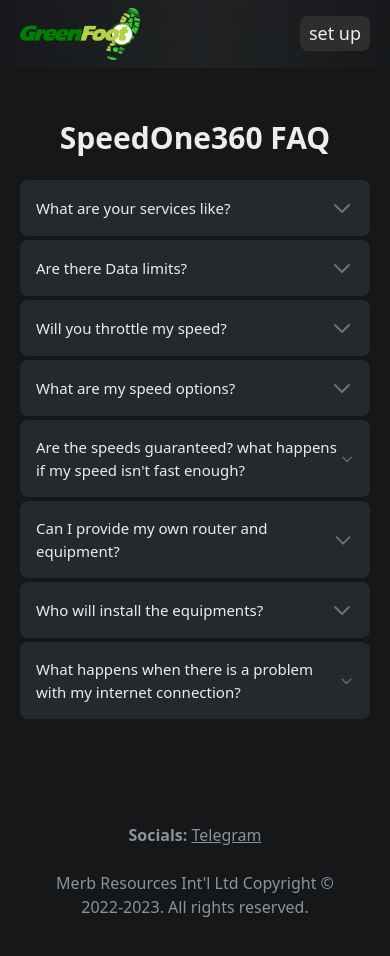
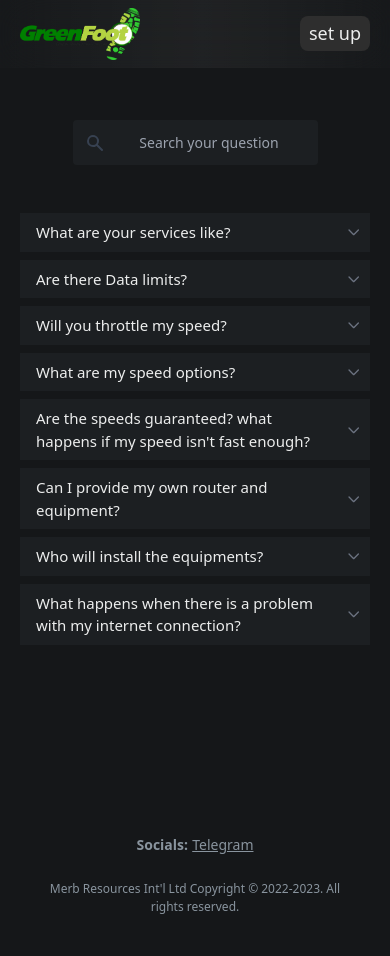
Before and after one commit to jonathan-ikpen/speedOne360, a React (Vite) app: page /faq in a window 390 px wide. Shown: the top 956 px of the page. Built offline with nearby package versions, Linux system fonts and the light colour scheme.

Commit message:
feat: add preloader

```diff
--- a/src/App.jsx
+++ b/src/App.jsx
@@ -1,4 +1,4 @@
-import { React, useState } from "react";
+import { React, useState, useEffect } from "react";
 import {
   createBrowserRouter,
   RouterProvider,
@@ -12,14 +12,31 @@
 import Faq from "./pages/faq.jsx";
 import Register from "./pages/register.jsx";
 import Service from "./service.jsx";
+import SpeedTest from "./pages/speed.jsx";
 
 const Layout = () => {
   // const [showLogin, setshowLogin] = useState(true);
+  const [isLoading, setIsLoading] = useState(true);
+
+  useEffect(() => {
+    setTimeout(() => {
+      setIsLoading(false);
+    }, 1000);
+  }, []);
+
   return (
     <>
-      <Header showLogin={true} />
-      <Outlet />
-      <Footer />
+      {isLoading ? (
+        <SpeedTest targetSpeed={100} />
+      ) : (
+        <div className="flex flex-col min-h-screen">
+          <Header showLogin={true} />
+          <main className="flex-grow">
+            <Outlet />
+          </main>
+          <Footer />
+        </div>
+      )}
     </>
   );
 };
@@ -57,6 +74,10 @@
     path: "/register",
     element: <Registerlayout />,
   },
+  {
+    path: "/speed",
+    element: <SpeedTest />,
+  },
 
   // {
   //   path: "/register",
--- a/src/components/Buttons/buttons.jsx
+++ b/src/components/Buttons/buttons.jsx
@@ -1,4 +1,5 @@
 import "../../index.css";
+import { Link } from "react-router-dom";
 
 const HomeBtn = ({ url, name, new_class }) => {
   const default_class =
@@ -32,4 +33,15 @@
   );
 };
 
-export { HomeBtn, LoginBtn };
+const LinkedBtn = ({ url, name, new_class }) => {
+  const default_class =
+    "max-w-[280px] w-[100%] whitespace-nowrap border-solid border-[1px] text-[18px] text-white font-medium font-rubik tracking-[.02em] leading-7 rounded-[8px] py-[16px] px-[31px] ";
+
+  return (
+    <Link className={default_class + new_class} to={url}>
+      {name}
+    </Link>
+  );
+};
+
+export { HomeBtn, LoginBtn, LinkedBtn };
--- a/src/components/Footer/footer.jsx
+++ b/src/components/Footer/footer.jsx
@@ -2,17 +2,17 @@
   return (
     <footer className="mt-20 mx-auto p-6 pb-12 w-full flex flex-col justify-center items-center text-[16px] text-[#89949e] max-w-[400px]">
       <div>
-        <span className="font-bold">Socials:</span>{" "}
+        <span className="font-bold text-[14px]">Socials:</span>{" "}
         <a
           href="https://t.me/SpeedOne360"
-          className="underline hover:no-underline"
+          className="underline hover:no-underline text-[14px]"
           target="_blank"
         >
           Telegram
         </a>
       </div>
       <br />
-      <div className="text-center">
+      <div className="text-center text-[12px]">
         Merb Resources Int'l Ltd Copyright &copy; 2022-2023. All rights
         reserved.
       </div>
--- a/src/components/Header/header.jsx
+++ b/src/components/Header/header.jsx
@@ -1,5 +1,6 @@
 // import React from "react";
 import { useState, useEffect } from "react";
+import { Link } from "react-router-dom";
 import "../../index.css";
 import { LoginBtn } from "../Buttons/buttons";
 import logo from "../../assets/logo.png";
@@ -10,14 +11,14 @@
     <header className="fixed w-full top-0 left-0 z-50 flex bg-header backdrop-blur-[24px] text-opacity-100 opacity-100">
       <div className="relative flex justify-between top-0 py-2 px-5 my-0 mx-auto w-full">
         <div className="">
-          <a className="" href="/">
+          <Link className="" to="/">
             <img
               className="max-w-full align-middle stroke-2"
               src={logo}
               alt=""
               width="120px"
             />
-          </a>
+          </Link>
         </div>
         <div className="flex items-center">
           {activeBtn ? <LoginBtn name="set up" url="/register" /> : ""}
--- a/src/components/accordion.jsx
+++ b/src/components/accordion.jsx
@@ -11,39 +11,36 @@
   classname,
 }) => {
   const isOpen = index === openIndex;
-  console.log("function abt to run: ", isOpen, openIndex);
 
   const toggleAccordion = () => {
-    console.log("before toggle: ", isOpen, openIndex);
     setOpenIndex(isOpen ? null : index);
-    console.log("after toggle: ", isOpen, openIndex);
   };
 
   return (
-    <div className="fborder-t fborder-gray-200">
+    <div className="fborder-t fborder-gray-200 w-full">
       <button
-        className={`w-full bg-[#25282C] flex items-center justify-between py-4 md:py-6 px-4 md:px-6  ${
-          isOpen ? "rounded-t" : "my-1 rounded-[8px]"
+        className={`w-full bg-[rgba(37,40,44,50%)] flex items-center justify-between py-2 md:py-4 pl-4 md:pl-6  ${
+          isOpen ? "rounded-t" : "my-2 rounded-[0px]"
         } focus:outline-none ${classname}`}
         onClick={toggleAccordion}
       >
         <h3
-          className={`text-[15px] md:text-xl text-left ${
-            isOpen && "font-medium"
-          } text-[#eceded]`}
+          className={`text-[15px] font-thin md:text-xl text-left ${
+            isOpen && "!font-medium text-green-500 "
+          } text-[#eceded] w-[90%]`}
         >
           {question}
         </h3>
         <ChevronDownIcon
-          className={`h-6 w-6 transition-transform duration-300 ${
+          className={`h-4 w-4 transition-transform duration-300 ${
             isOpen ? "transform rotate-180" : ""
-          } text-gray-500`}
+          } text-gray-500 w-[10%]`}
         />
       </button>
       <AnimatePresence>
         {isOpen && (
           <motion.div
-            className="px-4 py-2 md:px-6 text-sm md:text-lg font-normal leading-[1.5rem] text-gray-100 bg-[#25282C] rounded-b overflow-hidden"
+            className="px-4 py-2 md:px-6 text-sm md:text-lg font-normal leading-[1.5rem] text-gray-100 bg-[rgba(37,40,44,50%)] rounded-b overflow-hidden"
             initial={{ height: 0 }}
             animate={{ height: "auto" }}
             exit={{ height: 0 }}
--- /dev/null
+++ b/src/components/preloader.jsx
@@ -0,0 +1,137 @@
+import React, { useEffect, useState } from "react";
+import { motion } from "framer-motion";
+
+const Preloader = ({ targetSpeed }) => {
+  const [currentSpeed, setCurrentSpeed] = useState(0);
+
+  useEffect(() => {
+    const interval = setInterval(() => {
+      if (currentSpeed < targetSpeed) {
+        setCurrentSpeed((prevSpeed) => prevSpeed + 1);
+      } else {
+        clearInterval(interval);
+      }
+    }, 50);
+
+    return () => clearInterval(interval);
+  }, [currentSpeed, targetSpeed]);
+
+  return (
+    <div className="m-auto flex mt-20 items-center justify-center fh-screen overflow-hidden">
+      <motion.div
+        initial={{ opacity: 0, scale: 0 }}
+        animate={{ opacity: 1, scale: 1 }}
+        transition={{ duration: 0.5 }}
+        className="text-center"
+      >
+        <motion.h1
+          className="text-[160px] font-bold mb-4"
+          initial={{ opacity: 0, y: -20 }}
+          animate={{ opacity: 1, y: 0 }}
+          transition={{ duration: 0.5, delay: 0.2 }}
+        >
+          {currentSpeed}{" "}
+          <span className="text-lg font-thin ml-[-40px] text-gray-500">
+            Mbps
+          </span>
+          <BarSpeed />
+        </motion.h1>
+      </motion.div>
+    </div>
+  );
+};
+
+const BarSpeed = () => {
+  return (
+    <>
+      <motion.div
+        initial={{ width: 0 }}
+        animate={{ width: "100%" }}
+        transition={{ duration: 5 }}
+        className="bg-green-500 h-[1px] rounded-full mb-6"
+      ></motion.div>
+      <motion.div
+        className="font-thin text-gray-700 text-[11px]"
+        initial={{ opacity: 0, y: -20 }}
+        animate={{ opacity: 1, y: 0 }}
+        transition={{ duration: 0.5, delay: 0.2 }}
+      >
+        Speed Test
+      </motion.div>
+    </>
+  );
+};
+
+const SpeedTestAnimation = () => {
+  return (
+    <div className="flex items-center justify-center h-screen">
+      <motion.div
+        initial={{ opacity: 0, scale: 0 }}
+        animate={{ opacity: 1, scale: 1 }}
+        transition={{ duration: 0.5 }}
+        className="text-center"
+      >
+        <motion.h1
+          initial={{ y: -100 }}
+          animate={{ y: 0 }}
+          transition={{ duration: 0.5, delay: 0.5 }}
+          className="text-4xl font-bold mb-4"
+        >
+          Speed Test
+        </motion.h1>
+        <motion.div
+          initial={{ width: 0 }}
+          animate={{ width: "100%" }}
+          transition={{ duration: 2 }}
+          className="bg-blue-500 h-2 rounded-full mb-6"
+        ></motion.div>
+        <motion.p
+          initial={{ opacity: 0 }}
+          animate={{ opacity: 1 }}
+          transition={{ duration: 0.5, delay: 2 }}
+          className="text-lg"
+        >
+          Testing your internet speed...
+        </motion.p>
+      </motion.div>
+    </div>
+  );
+};
+
+const SpeedTestAnimation2 = () => {
+  return (
+    <div className="flex items-center justify-center !h-screen overflow-hidden">
+      <motion.div
+        initial={{ opacity: 0, scale: 0 }}
+        animate={{ opacity: 1, scale: 1 }}
+        transition={{ duration: 0.5 }}
+        className="text-center"
+      >
+        <motion.h1
+          initial={{ y: -100 }}
+          animate={{ y: 0 }}
+          transition={{ duration: 0.5, delay: 0.5 }}
+          className="text-4xl font-bold mb-4"
+        >
+          Speed Test
+        </motion.h1>
+        <motion.div
+          initial={{ width: 0 }}
+          animate={{ width: "100%" }}
+          transition={{ duration: 2 }}
+          className="bg-blue-500 h-2 rounded-full mb-6"
+        ></motion.div>
+        <motion.p
+          initial={{ opacity: 0 }}
+          animate={{ opacity: 1 }}
+          transition={{ duration: 0.5, delay: 2 }}
+          className="text-lg"
+        >
+          Testing your internet speed...
+        </motion.p>
+      </motion.div>
+    </div>
+  );
+};
+
+export { Preloader, SpeedTestAnimation };
--- /dev/null
+++ b/src/components/search.jsx
@@ -0,0 +1,57 @@
+import { useState, useEffect } from "react";
+
+const SearchInput = ({ data, res, empty }) => {
+  const [value, setValue] = useState("");
+
+  const handleChange = (e) => {
+    setValue(e.target.value);
+  };
+
+  useEffect(() => {
+    if (value.length > 3) {
+      //   const filteredResults = data.filter((item) => item.title.includes(value));
+      return res(value);
+    }
+    if (value.trim() === "") {
+      return empty(true);
+    } else {
+      return empty(false);
+    }
+  }, [value]);
+
+  return (
+    <form className="flex items-center w-[70%]">
+      <label htmlFor="simple-search" className="sr-only">
+        Search
+      </label>
+      <div className="relative w-full">
+        <div className="absolute inset-y-0 left-0 flex items-center pl-3 pointer-events-none">
+          <svg
+            aria-hidden="true"
+            className="w-5 h-5 text-gray-700"
+            fill="currentColor"
+            viewBox="0 0 20 20"
+            xmlns="http://www.w3.org/2000/svg"
+          >
+            <path
+              fillRule="evenodd"
+              d="M8 4a4 4 0 100 8 4 4 0 000-8zM2 8a6 6 0 1110.89 3.476l4.817 4.817a1 1 0 01-1.414 1.414l-4.816-4.816A6 6 0 012 8z"
+              clipRule="evenodd"
+            ></path>
+          </svg>
+        </div>
+        <input
+          type="text"
+          id="search"
+          value={value}
+          onChange={(e) => handleChange(e)}
+          className="bg-[rgba(37,40,44,50%)] text-[#eceded] text-[14px] text-center rounded focus:ring-green-500 focus:border-green-500 block w-full pl-10 p-3 placeholder:font-thin"
+          placeholder="Search your question"
+          required
+        />
+      </div>
+    </form>
+  );
+};
+
+export default SearchInput;
--- a/src/pages/faq.jsx
+++ b/src/pages/faq.jsx
@@ -1,32 +1,57 @@
-import { useState } from "react";
+import { useEffect, useState } from "react";
 import Accordion from "../components/accordion";
 import faqData from "../data/faq.json";
+import SearchInput from "../components/search";
+import { motion, AnimatePresence } from "framer-motion";
 
 const Faq = () => {
   const [openIndex, setOpenIndex] = useState(null);
+  const [result, setResult] = useState(faqData);
+
+  const handleResult = (res) => {
+    if (res.trim() !== "") {
+      const filteredResults = faqData.filter((item) =>
+        item.title.toLowerCase().includes(res.toLowerCase())
+      );
+      setResult(filteredResults);
+    } else {
+      setResult(faqData);
+    }
+  };
+
+  const handleEmpty = (bol) => {
+    console.log(bol);
+    if (bol === true) setResult(faqData);
+  };
 
   return (
     <div className="fbg-white fpy-12">
       <div className="max-w-7xl mx-auto sm:px-6 lg:px-8">
-        <div className="max-w-3xl mx-auto">
-          <h1 className="text-3xl md:text-4xl font-extrabold text-[#eceded] text-center">
-            SpeedOne360 FAQ
-          </h1>
-          <div className="mt-6 first:bg-blue-700 ">
-            {faqData.map((item, index) => (
+        <div className="max-w-3xl mx-auto flex flex-col gap-4 justify-center items-center">
+          <SearchInput data={faqData} res={handleResult} empty={handleEmpty} />
+          <div className="mt-6 first:bg-blue-700 w-full">
+            <AnimatePresence>
+              {result.map((item, index) => (
+                <motion.div
+                  key={index}
+                  initial={{ opacity: 0, y: -20 }}
+                  animate={{ opacity: 1, y: 0 }}
+                  exit={{ opacity: 0, y: -20 }}
+                  transition={{ duration: 0.3 }}
+                >
                   <Accordion
-                classname={" "}
-                key={index}
+                    classname={""}
                     index={index}
                     question={item.title}
-                // answer={item.answer}
                     answer={
                       <p dangerouslySetInnerHTML={{ __html: item.answer }}></p>
                     }
                     openIndex={openIndex}
                     setOpenIndex={setOpenIndex}
                   />
+                </motion.div>
               ))}
+            </AnimatePresence>
           </div>
         </div>
       </div>
--- /dev/null
+++ b/src/pages/speed.jsx
@@ -0,0 +1,11 @@
+import { Preloader, SpeedTestAnimation } from "../components/preloader";
+
+const SpeedTest = () => {
+  return (
+    <div>
+      <Preloader targetSpeed={100} />
+    </div>
+  );
+};
+
+export default SpeedTest;
```
Also changed, not shown: src/pages/home.jsx (+38 -15 lines), 1 other file (tests, documents, lock files or other folders). Lines whose indentation alone changed are shown as unchanged.
